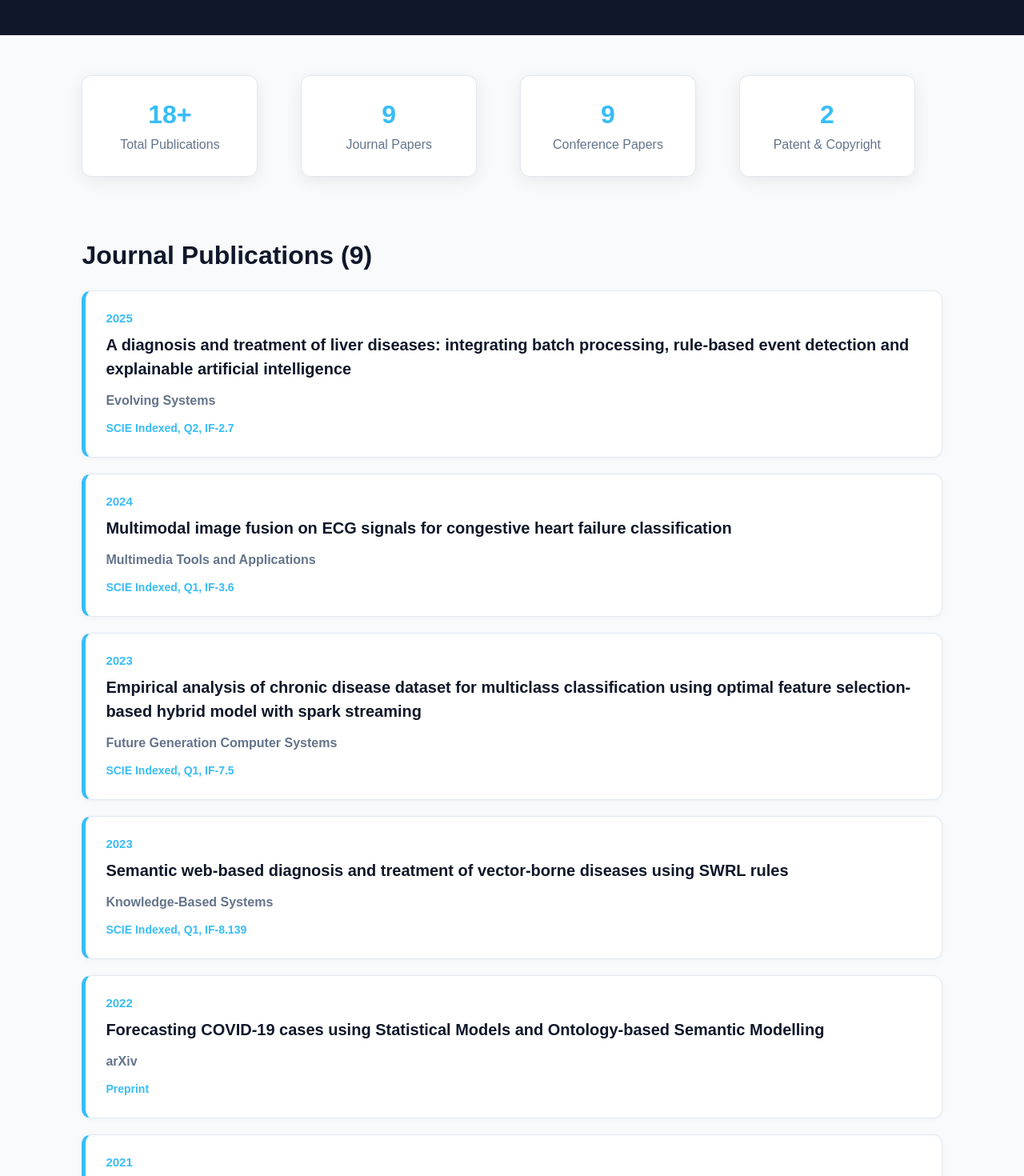
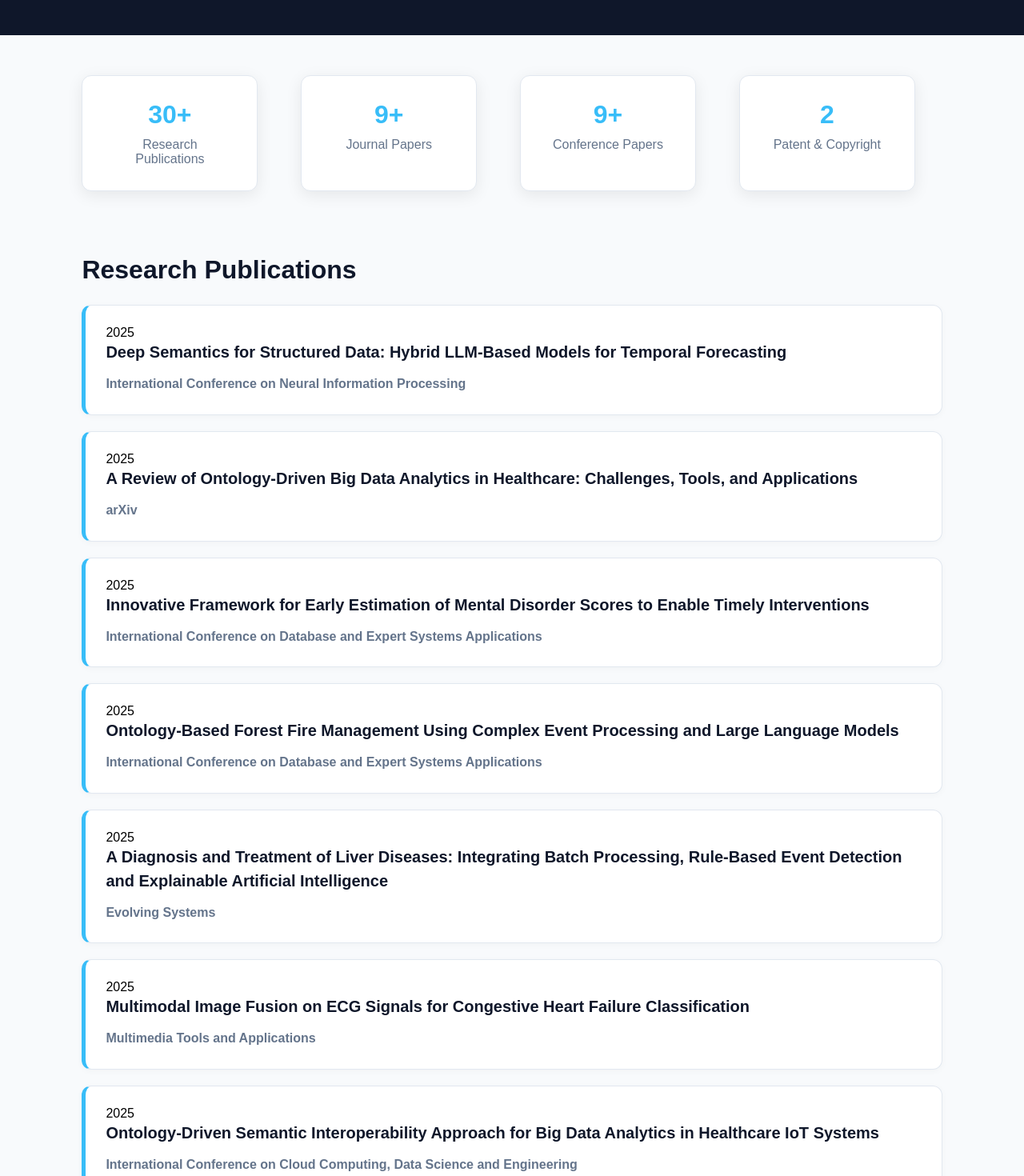
Before and after one commit to MohitChaurasiya1/iiita-portfolio, a React app: page /publications in a window 1280 px wide. Shown: the part 320-1790 px from the top of the page at 80% size. Built offline with nearby package versions, Linux system fonts and the light colour scheme; the HTML template or start-up script is replaced by a standard one.

Commit message:
Added more publications

```diff
--- a/src/Pages/Publications/Publications.jsx
+++ b/src/Pages/Publications/Publications.jsx
@@ -1,122 +1,200 @@
 import "./Publications.css";
 
 function Publications() {
-  const journalPapers = [
+  const publications = [
     {
-      year: "2025",
-      title: "A diagnosis and treatment of liver diseases: integrating batch processing, rule-based event detection and explainable artificial intelligence",
-      venue: "Evolving Systems",
-      details: "SCIE Indexed, Q2, IF-2.7",
+      year: 2025,
+      title:
+        "Deep Semantics for Structured Data: Hybrid LLM-Based Models for Temporal Forecasting",
+      venue: "International Conference on Neural Information Processing",
     },
     {
-      year: "2024",
-      title: "Multimodal image fusion on ECG signals for congestive heart failure classification",
-      venue: "Multimedia Tools and Applications",
-      details: "SCIE Indexed, Q1, IF-3.6",
+      year: 2025,
+      title:
+        "A Review of Ontology-Driven Big Data Analytics in Healthcare: Challenges, Tools, and Applications",
+      venue: "arXiv",
     },
     {
-      year: "2023",
-      title: "Empirical analysis of chronic disease dataset for multiclass classification using optimal feature selection-based hybrid model with spark streaming",
-      venue: "Future Generation Computer Systems",
-      details: "SCIE Indexed, Q1, IF-7.5",
+      year: 2025,
+      title:
+        "Innovative Framework for Early Estimation of Mental Disorder Scores to Enable Timely Interventions",
+      venue:
+        "International Conference on Database and Expert Systems Applications",
     },
     {
-      year: "2023",
-      title: "Semantic web-based diagnosis and treatment of vector-borne diseases using SWRL rules",
-      venue: "Knowledge-Based Systems",
-      details: "SCIE Indexed, Q1, IF-8.139",
+      year: 2025,
+      title:
+        "Ontology-Based Forest Fire Management Using Complex Event Processing and Large Language Models",
+      venue:
+        "International Conference on Database and Expert Systems Applications",
     },
     {
-      year: "2022",
-      title: "Forecasting COVID-19 cases using Statistical Models and Ontology-based Semantic Modelling",
-      venue: "arXiv",
-      details: "Preprint",
+      year: 2025,
+      title:
+        "A Diagnosis and Treatment of Liver Diseases: Integrating Batch Processing, Rule-Based Event Detection and Explainable Artificial Intelligence",
+      venue: "Evolving Systems",
     },
     {
-      year: "2021",
-      title: "A Shrewd Artificial Neural Network-Based Hybrid Model for Pervasive Stress Detection of Students",
-      venue: "Big Data",
-      details: "SCIE Indexed, Q2, IF-4.6",
+      year: 2025,
+      title:
+        "Multimodal Image Fusion on ECG Signals for Congestive Heart Failure Classification",
+      venue: "Multimedia Tools and Applications",
     },
     {
-      year: "2021",
-      title: "Data Stream Management for CPS-based Healthcare: A Contemporary Review",
-      venue: "IETE Technical Review",
-      details: "SCIE Indexed, Q2, IF-1.9",
+      year: 2025,
+      title:
+        "Ontology-Driven Semantic Interoperability Approach for Big Data Analytics in Healthcare IoT Systems",
+      venue:
+        "International Conference on Cloud Computing, Data Science and Engineering",
     },
     {
-      year: "2015",
-      title: "Character Recognition using Ensemble Classifier",
-      venue: "International Journal of Computer Science & Engineering Technology",
-      details: "Journal Publication",
+      year: 2025,
+      title:
+        "Enhanced Melanoma Classification Using Image Masking and Customized CNN Architecture",
+      venue:
+        "Next-Generation Networks and Deployable Artificial Intelligence",
+    },
+
+    {
+      year: 2024,
+      title:
+        "Melanoma Classification using GAN Based Augmentation and Self-Supervised Feature Extraction",
+      venue: "IEEE International Conference on Big Data",
     },
     {
-      year: "2013",
-      title: "An Optimized Approach for K-Means Clustering",
-      venue: "International Journal of Computer Applications",
-      details: "Journal Publication",
-    },
-  ];
-
-  const conferencePapers = [
-    {
-      year: "2025",
-      title: "Deep Semantics for Structured Data: Hybrid LLM-Based Models for Temporal Forecasting",
-      venue: "ICONIP 2025",
+      year: 2024,
+      title:
+        "Diabetes Risk Prediction and Sugar Intake Management",
+      venue: "Artificial Intelligence and Information Technologies",
     },
     {
-      year: "2025",
-      title: "Ontology-Based Forest Fire Management Using Complex Event Processing and Large Language Models",
-      venue: "DEXA 2025",
+      year: 2024,
+      title:
+        "Geolocated Event Detection using Graph Mining Approach on Real-Time Multimodal Data",
+      venue:
+        "International Conference on Computing Communication and Networking Technologies",
     },
     {
-      year: "2025",
-      title: "Innovative Framework for Early Estimation of Mental Disorder Scores to Enable Timely Interventions",
-      venue: "DEXA 2025",
+      year: 2024,
+      title:
+        "A Model Fusion Approach for Severity Prediction of Diabetes with Respect to Binary and Multiclass Classification",
+      venue: "International Journal of Information Technology",
     },
     {
-      year: "2024",
-      title: "Melanoma Classification using GAN based augmentation and Self-Supervised feature extraction",
-      venue: "IEEE BigData 2024",
+      year: 2024,
+      title:
+        "Diabetic Retinopathy Prediction Based on CNN and AlexNet Model",
+      venue:
+        "International Conference on Cloud Computing, Data Science and Engineering",
+    },
+
+    {
+      year: 2023,
+      title:
+        "A Personalized Cancer Diagnosis using Text Based Clinical Data with Machine Learning Models",
+      venue: "OCIT 2023",
     },
     {
-      year: "2023",
-      title: "Predicting Habitable Exoplanets in Different Star Systems Using Deep Learning",
+      year: 2023,
+      title:
+        "AI-Enabled Learning for Imbalanced Class Data using Spark Streaming Concepts",
+      venue: "OCIT 2023",
+    },
+    {
+      year: 2023,
+      title:
+        "A Decision Support System for Liver Diseases Prediction",
+      venue: "arXiv",
+    },
+    {
+      year: 2023,
+      title:
+        "Autism Spectrum Disorder Detection using Autistic Image Dataset",
+      venue: "EECSI 2023",
+    },
+    {
+      year: 2023,
+      title:
+        "Deep Neural Networks for Brain Tumor Image Segmentation and Detection",
+      venue: "EECSI 2023",
+    },
+    {
+      year: 2023,
+      title:
+        "Semantic Web-Based Diagnosis and Treatment of Vector-Borne Diseases Using SWRL Rules",
+      venue: "Knowledge-Based Systems",
+    },
+    {
+      year: 2023,
+      title:
+        "Predicting Habitable Exoplanets in Different Star-Systems Using Deep Learning Based Anomaly Detection Approach",
       venue: "IJCNN 2023",
     },
     {
-      year: "2023",
-      title: "Time Series Forecasting of ECG Data Using Transfer Learning and Customized Drift Detector",
-      venue: "SMOPS 2023",
+      year: 2023,
+      title:
+        "Empirical Analysis of Chronic Disease Dataset for Multiclass Classification Using Optimal Feature Selection Based Hybrid Model with Spark Streaming",
+      venue: "Future Generation Computer Systems",
     },
+
     {
-      year: "2022",
-      title: "An Optimized Hybrid Solution for IoT Based Lifestyle Disease Classification Using Stress Data",
+      year: 2022,
+      title:
+        "An Optimized Hybrid Solution for IoT Based Lifestyle Disease Classification Using Stress Data",
       venue: "ICONIP 2022",
     },
     {
-      year: "2022",
-      title: "Natural Language Processing and Ontology Based Decision Support System for Diabetic Patients",
+      year: 2022,
+      title:
+        "Natural Language Processing and Ontology Based Decision Support System for Diabetic Patients",
       venue: "EECSI 2022",
     },
     {
-      year: "2019",
-      title: "Classification of Physiological Signals for Emotion Recognition Using IoT",
+      year: 2022,
+      title:
+        "Forecasting COVID-19 Cases Using Statistical Models and Ontology-Based Semantic Modelling",
+      venue: "arXiv",
+    },
+    {
+      year: 2022,
+      title:
+        "Empirical Analysis of Lifelog Data using Optimal Feature Selection Based Unsupervised Logistic Regression Model",
+      venue: "arXiv",
+    },
+
+    {
+      year: 2021,
+      title:
+        "A Shrewd Artificial Neural Network-Based Hybrid Model for Pervasive Stress Detection of Students",
+      venue: "Big Data",
+    },
+    {
+      year: 2021,
+      title:
+        "Data Stream Management for CPS Based Healthcare: A Contemporary Review",
+      venue: "IETE Technical Review",
+    },
+
+    {
+      year: 2019,
+      title:
+        "Classification of Physiological Signals for Emotion Recognition Using IoT",
       venue: "EECSI 2019",
     },
-  ];
-  const patents = [
+
     {
-      year: "2026",
+      year: 2015,
       title:
-        "A Wearable Assistive System with Integrated Real-Time Health and Emotion Monitoring of Lower-Limb Disabled Persons",
-      type: "Patent Application",
+        "Character Recognition Using Ensemble Classifier",
+      venue:
+        "International Journal of Computer Science Engineering Technology",
     },
+
     {
-      year: "2026",
+      year: 2013,
       title:
-        "Ontology-Driven Knowledge Modeling for IoT-Based Health Monitoring of Wheelchair Users",
-      type: "Copyright Application",
+        "An Optimized Approach for K-Means Clustering",
+      venue: "International Journal of Computer Applications",
     },
   ];
     return (
@@ -125,80 +203,49 @@ function Publications() {
           <h1>Publications</h1>
           <p>
             Research contributions in Data Mining, Machine Learning,
-            Healthcare Analytics, Data Stream Processing, and Artificial
-            Intelligence.
+            Deep Learning, Healthcare Analytics, Data Stream Processing,
+            Semantic Web Technologies, and Artificial Intelligence.
           </p>
         </section>
 
         <section className="stats-section">
           <div className="stat-card">
-            <h2>18+</h2>
-            <p>Total Publications</p>
+            <h2>30+</h2>
+            <p>Research Publications</p>
           </div>
-
           <div className="stat-card">
-            <h2>9</h2>
+            <h2>9+</h2>
             <p>Journal Papers</p>
           </div>
 
           <div className="stat-card">
-            <h2>9</h2>
+            <h2>9+</h2>
             <p>Conference Papers</p>
           </div>
-
           <div className="stat-card">
             <h2>2</h2>
             <p>Patent & Copyright</p>
           </div>
         </section>
 
-        {/* Journal Publications */}
-
         <section className="publication-section">
-          <h2>Journal Publications (9)</h2>
+          <h2>Research Publications</h2>
 
           <div className="publication-grid">
-            {journalPapers.map((paper, index) => (
+            {publications.map((paper, index) => (
               <div key={index} className="publication-card">
-                <span>{paper.year}</span>
+                <div className="publication-year">
+                  {paper.year}
+                </div>
 
-                <h3>{paper.title}</h3>
-
-                <p>{paper.venue}</p>
-
-                <p className="publication-meta">
-                  {paper.details}
-                </p>
+                <div className="publication-content">
+                  <h3>{paper.title}</h3>
+                  <p>{paper.venue}</p>
+                </div>
               </div>
             ))}
           </div>
         </section>
-
-        {/* Conference Publications */}
-
-        <section className="publication-section">
-          <h2>Conference Publications (9)</h2>
-
-          <div className="publication-grid">
-            {conferencePapers.map((paper, index) => (
-              <div key={index} className="publication-card">
-                <span>{paper.year}</span>
-
-                <h3>{paper.title}</h3>
-
-                <p>{paper.venue}</p>
-
-                {paper.details && (
-                  <p className="publication-meta">
-                    {paper.details}
-                  </p>
-                )}
-              </div>
-            ))}
-          </div>
-        </section>
-
-        {/* Patent & Copyright */}
 
         <section className="publication-section">
           <h2>Patent & Copyright Applications</h2>
@@ -207,17 +254,12 @@ function Publications() {
             <span>2026</span>
 
             <h3>
-              A Wearable Assistive System with Integrated Real-Time Health
-              and Emotion Monitoring of Lower-Limb Disabled Persons
+              A Wearable Assistive System with Integrated Real-Time
+              Health and Emotion Monitoring of Lower-Limb Disabled Persons
             </h3>
 
             <p>
               Patent Application No. 202611052999
-            </p>
-
-            <p className="publication-meta">
-              Filed under DIVYASAMPARK IHUB ROORKEE FOR DEVICES MATERIALS
-              AND TECHNOLOGY FOUNDATION
             </p>
           </div>
 
@@ -225,21 +267,17 @@ function Publications() {
             <span>2026</span>
 
             <h3>
-              Ontology-Driven Knowledge Modeling for IoT-Based Health
-              Monitoring of Wheelchair Users
+              Ontology-Driven Knowledge Modeling for IoT-Based
+              Health Monitoring of Wheelchair Users
             </h3>
 
             <p>
-              Copyright Application
-            </p>
-
-            <p className="publication-meta">
-              Diary No. LD-12519/2026-CO
+              Copyright Application (Diary No. LD-12519/2026-CO)
             </p>
           </div>
         </section>
       </div>
     );
-}
+  }
 
 export default Publications;
```
